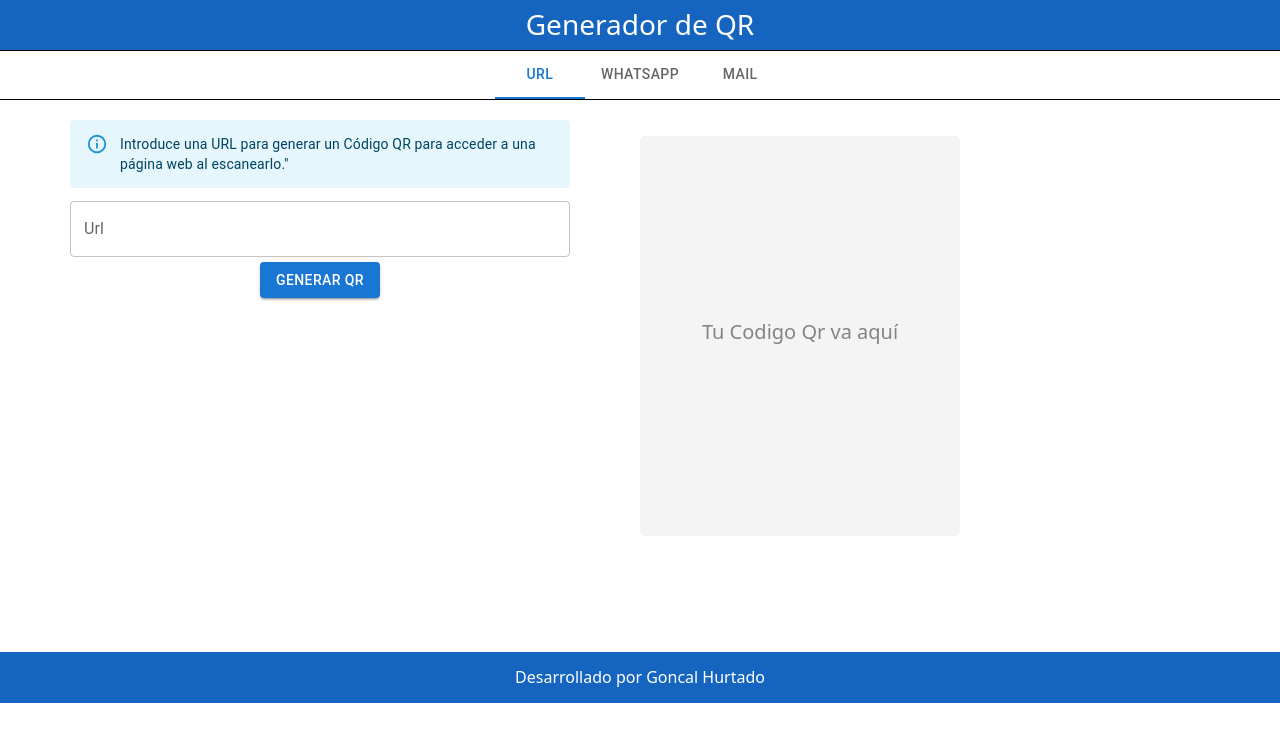
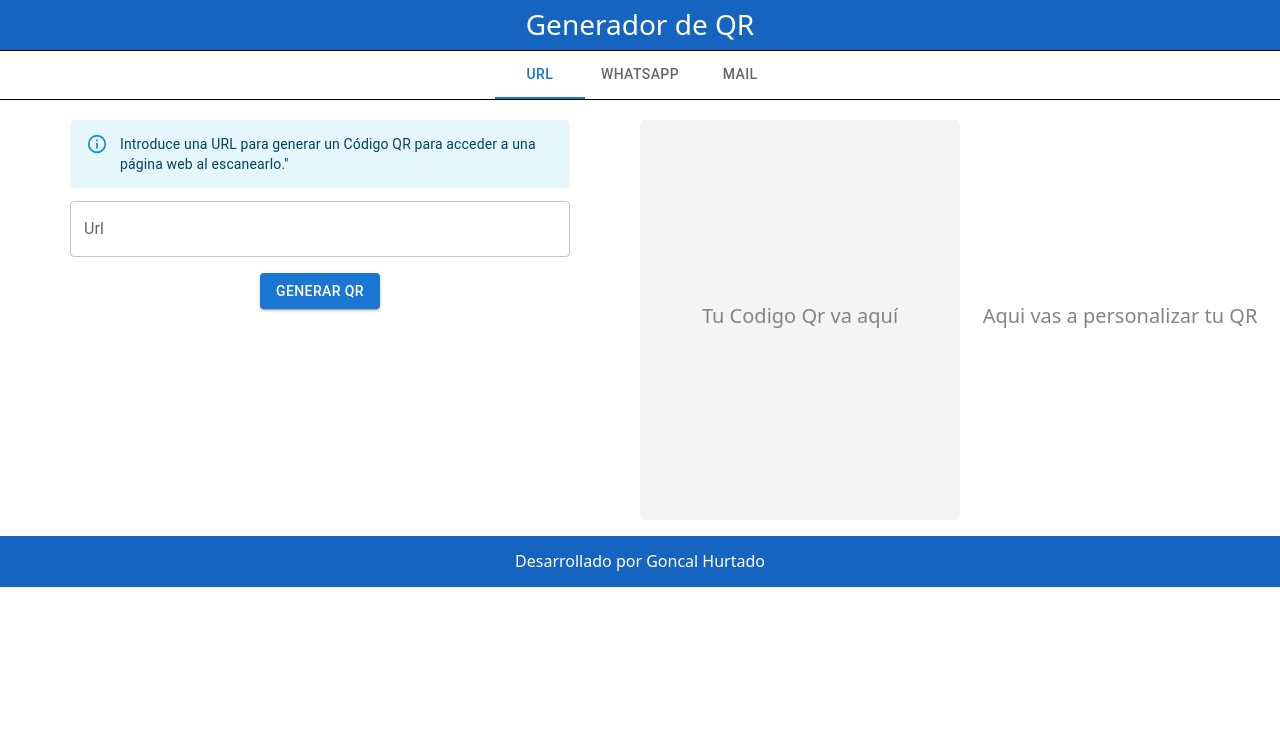
Before and after one commit to goncalhurtado/qr-generator, a React (Vite) app: page / in a window 1280 px wide. Shown: the top 742 px of the page. Built offline with nearby package versions, Linux system fonts and the light colour scheme.

Commit message:
added download function

```diff
--- a/package.json
+++ b/package.json
@@ -15,6 +15,9 @@
     "@mui/icons-material": "^5.14.15",
     "@mui/material": "^5.14.15",
     "bootstrap": "^5.3.2",
+    "file-saver": "^2.0.5",
+    "html-to-image": "^1.11.11",
+    "html2canvas": "^1.4.1",
     "mui-color-input": "^2.0.1",
     "react": "^18.2.0",
     "react-bootstrap": "^2.9.1",
--- a/src/components/MailInput.jsx
+++ b/src/components/MailInput.jsx
@@ -124,7 +124,7 @@ const MailInput = ({ setData }) => {
               onChange={handleChange}
             />
           </div>
-          <div className="botonSubmit">
+          <div className="botonSubmit mt-3">
             <Button variant="contained" type="submit">
               Generar QR
             </Button>
--- a/src/components/Qr.jsx
+++ b/src/components/Qr.jsx
@@ -5,8 +5,13 @@ import Link from "@mui/material/Link";
 import "../styles/qr.css";
 import Box from "@mui/material/Box";
 import Button from "@mui/material/Button";
+import * as htmlToImage from "html-to-image";
+import { toPng, toJpeg, toBlob, toPixelData, toSvg } from "html-to-image";
+import { saveAs } from "file-saver";
 
 const Qr = ({ inputData }) => {
+  //Color Function
+
   const [bg, setBg] = useState("#ffffff");
   const [color, setColor] = useState("#000000");
   const [clear, setClear] = useState(false);
@@ -26,6 +31,19 @@ const Qr = ({ inputData }) => {
     setClear(false);
   };
 
+  //Download Funct
+
+  const handleDownload = () => {
+    const qrToDownload = document.getElementById("qrToDownload");
+
+    if (qrToDownload) {
+      htmlToImage.toBlob(qrToDownload).then(function (blob) {
+        saveAs(blob, "downloaded-qr.png");
+        console.log("Downloaded");
+      });
+    }
+  };
+
   useEffect(() => {
     if (bg !== "#ffffff" || color !== "#000000") {
       setClear(true);
@@ -33,9 +51,9 @@ const Qr = ({ inputData }) => {
   }, [bg, color]);
   return (
     <>
-      <div className="qrPageContainer mt-3 mb-3 row">
+      <div className="qrPageContainer mb-3 row">
         <div className="qrContainer col-12 col-md-6">
-          <div className="qr p-2">
+          <div id="qrToDownload" className="qr p-2">
             {data != "" ? (
               <Box sx={{ backgroundColor: bg, padding: "10px" }}>
                 <QRCode value={data} bgColor={bg} fgColor={color} />
@@ -48,12 +66,10 @@ const Qr = ({ inputData }) => {
           </div>
         </div>
         <div className="setupContainer col-12 col-md-6">
-          {data != "" && (
+          {data != "" ? (
             <>
               <div className="colorContainer mt-3">
                 <>
-                  {/* <h6 className="p-0 m-2">Personalizar</h6> */}
-
                   <MuiColorInput
                     value={color}
                     onChange={handlecolor}
@@ -81,11 +97,23 @@ const Qr = ({ inputData }) => {
                 )}
               </div>
               <div className="descargarContainer mt-3">
-                <Button variant="contained" color="primary">
+                <Button
+                  variant="contained"
+                  color="primary"
+                  onClick={handleDownload}
+                >
                   Descargar
                 </Button>
               </div>
             </>
+          ) : (
+            <div className="">
+              <div>
+                <h5 style={{ color: "#848484" }}>
+                  Aqui vas a personalizar tu QR
+                </h5>
+              </div>
+            </div>
           )}
         </div>
       </div>
--- a/src/components/UrlInput.jsx
+++ b/src/components/UrlInput.jsx
@@ -61,7 +61,7 @@ function UrlInput({ setData }) {
               color: "success",
             })}
           />
-          <div className="botonSubmit">
+          <div className="botonSubmit mt-3">
             <Button variant="contained" type="submit">
               Generar QR
             </Button>
--- a/src/components/WhatsappInput.jsx
+++ b/src/components/WhatsappInput.jsx
@@ -62,7 +62,7 @@ const WhatsappInput = ({ setData }) => {
               name="number"
               id="inputNumber"
               className="inputNumber mt-1"
-              label="Número de Whatsapp text-start"
+              label="Número de Whatsapp"
               onChange={handleChange}
               helperText={error.type === "error" ? error.message : ""}
               placeholder="Teléfono sin espacios ni puntos"
--- a/src/styles/qr.css
+++ b/src/styles/qr.css
@@ -23,9 +23,12 @@
 }
 
 .setupContainer {
-    /* background-color: blue; */
     width: 400px;
-    height: 500px;
+    height: 400px;
+    display: flex;
+    justify-content: center;
+    align-items: center;
+    flex-direction: column;
 }
 
 .qr {
```
Also changed, not shown: 1 other file (tests, documents, lock files or other folders).
